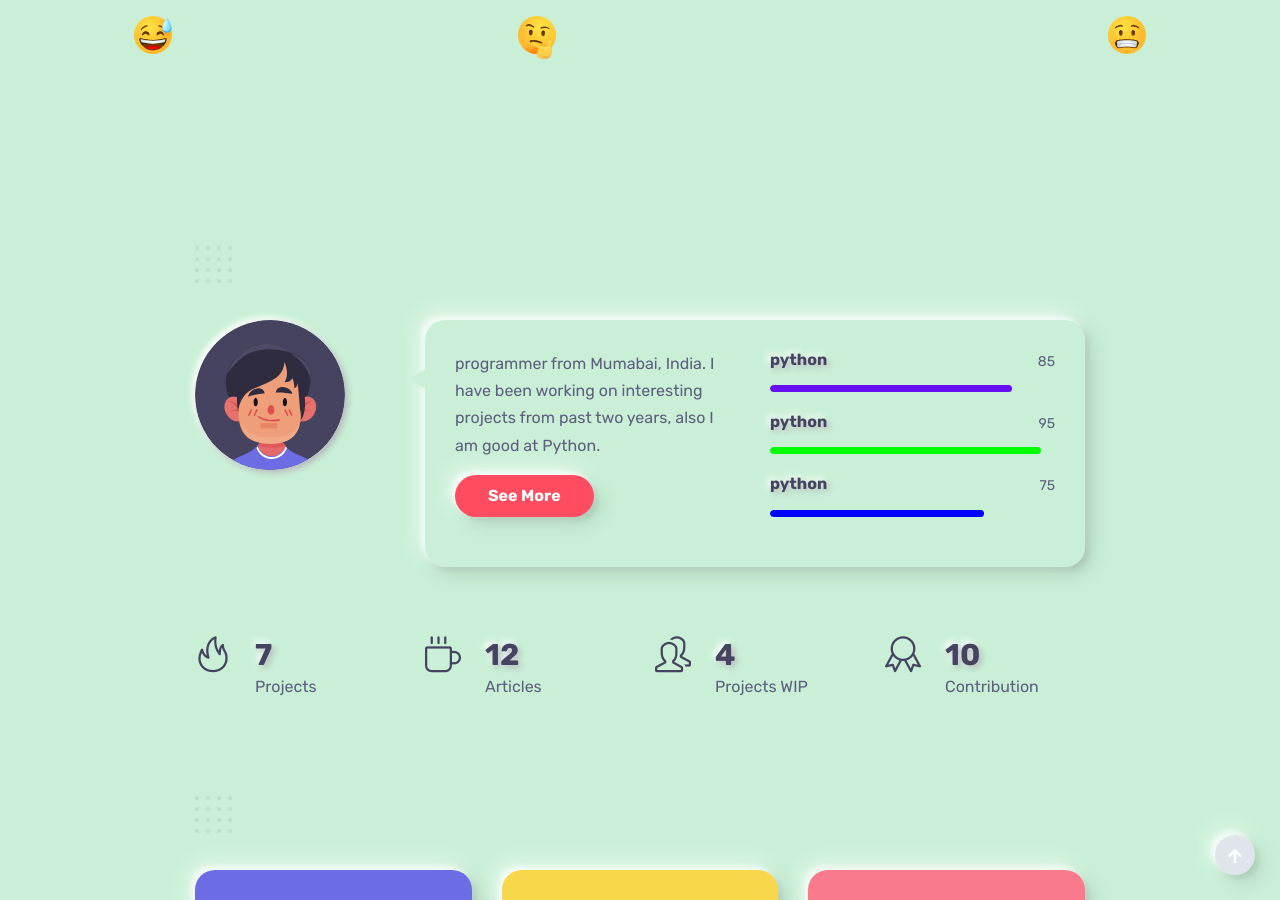
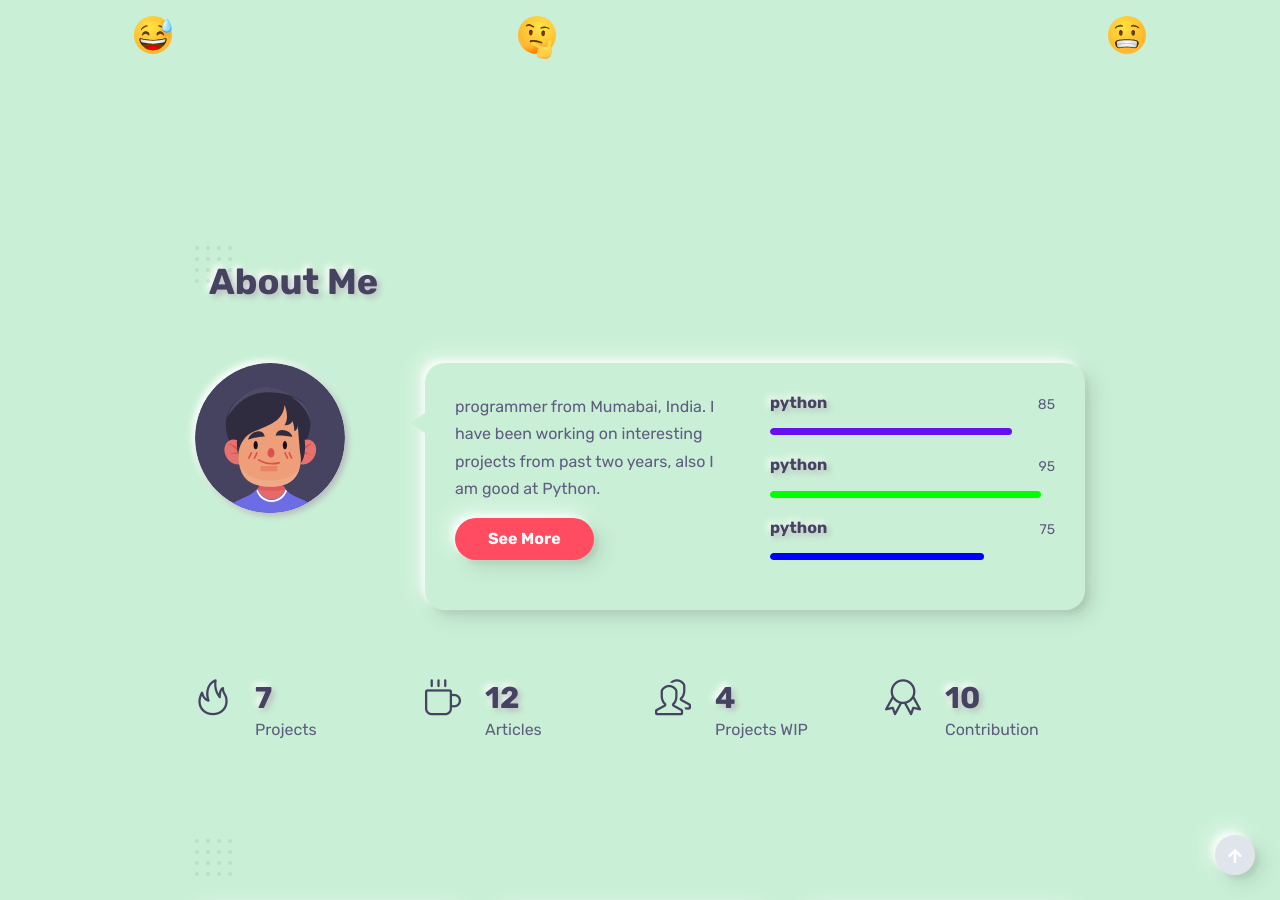
Before and after one commit to primepatel/primepatel.github.io, a Jekyll site: the page built from index.markdown, in a window 1280 px wide and 900 px high, scrolled down 750 px. Built offline with Jekyll 4.4.1, drawn with Linux system fonts in a browser that asks for light colours; grey boxes are pictures that could not be loaded.

Commit message:
name to title

```diff
--- a/_includes/section1.html
+++ b/_includes/section1.html
@@ -1,7 +1,7 @@
 <section id="about">
     <div class="container">
         <!-- section title -->
-        <h2 class="section-title wow fadeInUp"> {{site.data.main.section1.name}} </h2>
+        <h2 class="section-title wow fadeInUp"> {{site.data.main.section1.title}} </h2>
         <div class="spacer" data-height="60"></div>
         <div class="row">
             <div class="col-md-3">
```
